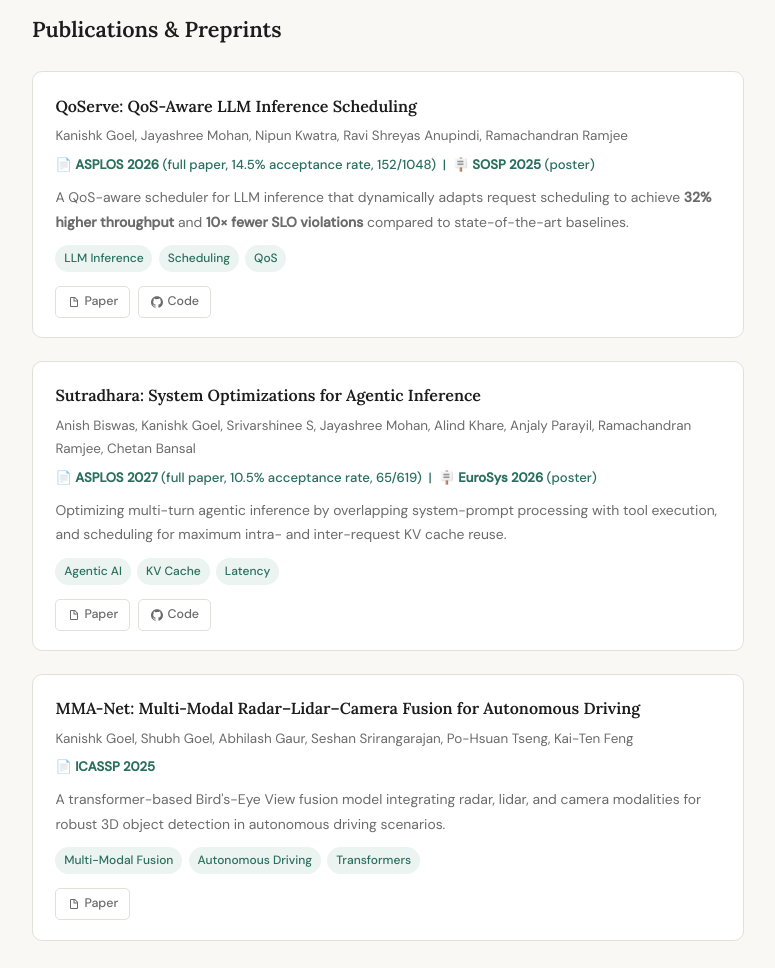
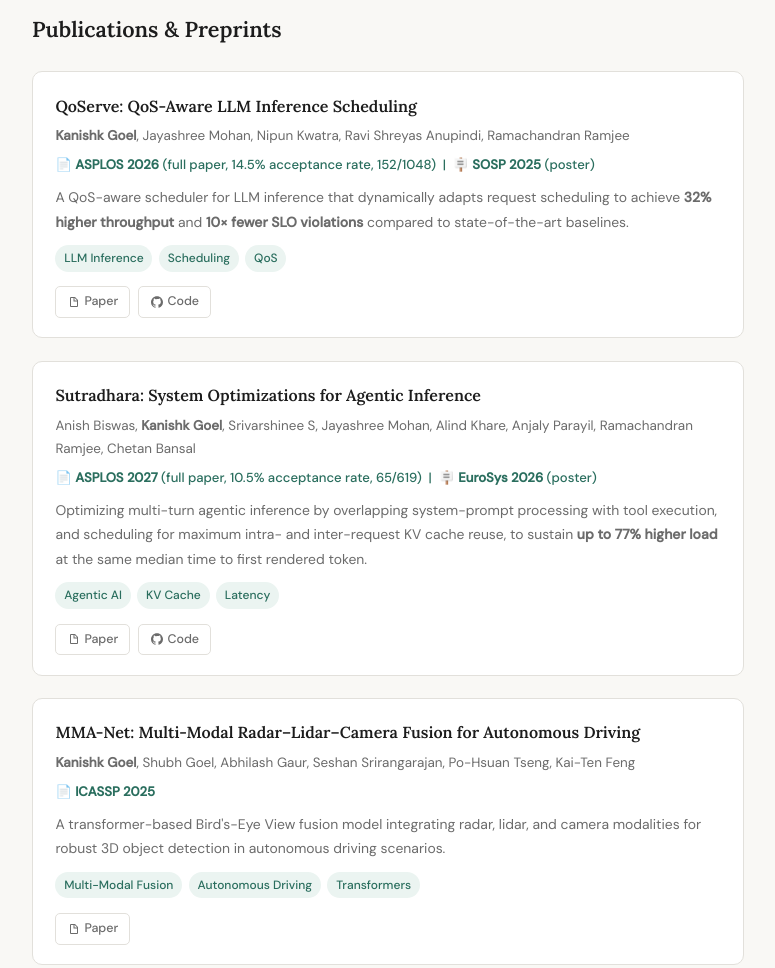
Before and after one commit to KanishkGoel00/kanishkgoel00.github.io, a plain HTML site: page index.html in a window 1280 px wide. Shown: the part 940-1908 px from the top of the page, without its empty margins (252-1027 px from the left). Drawn offline with Linux system fonts and the light colour scheme.

Commit message:
small upd

```diff
--- a/index.html
+++ b/index.html
@@ -410,7 +410,7 @@
 
         <div class="pub-card fade-in">
           <p class="pub-title">QoServe: QoS-Aware LLM Inference Scheduling</p>
-          <p class="pub-authors">Kanishk Goel, Jayashree Mohan, Nipun Kwatra, Ravi Shreyas Anupindi, Ramachandran Ramjee</p>
+          <p class="pub-authors"><strong>Kanishk Goel</strong>, Jayashree Mohan, Nipun Kwatra, Ravi Shreyas Anupindi, Ramachandran Ramjee</p>
           <p class="pub-venue">
             📄 <strong>ASPLOS 2026</strong> (full paper, 14.5% acceptance rate, 152/1048) &nbsp;|&nbsp;
             🪧 <strong>SOSP 2025</strong> (poster)
@@ -439,14 +439,15 @@
 
         <div class="pub-card fade-in">
           <p class="pub-title">Sutradhara: System Optimizations for Agentic Inference</p>
-          <p class="pub-authors">Anish Biswas, Kanishk Goel, Srivarshinee S, Jayashree Mohan, Alind Khare, Anjaly Parayil, Ramachandran Ramjee, Chetan Bansal</p>
+          <p class="pub-authors">Anish Biswas, <strong>Kanishk Goel</strong>, Srivarshinee S, Jayashree Mohan, Alind Khare, Anjaly Parayil, Ramachandran Ramjee, Chetan Bansal</p>
           <p class="pub-venue">
             📄 <strong>ASPLOS 2027</strong> (full paper, 10.5% acceptance rate, 65/619) &nbsp;|&nbsp;
             🪧 <strong>EuroSys 2026</strong> (poster)
           </p>
           <p class="pub-desc">
             Optimizing multi-turn agentic inference by overlapping system-prompt processing with tool
-            execution, and scheduling for maximum intra- and inter-request KV cache reuse.
+            execution, and scheduling for maximum intra- and inter-request KV cache reuse, to sustain
+            <strong>up to 77% higher load</strong> at the same median time to first rendered token.
           </p>
           <div class="pub-tags">
             <span class="tag">Agentic AI</span>
@@ -467,7 +468,7 @@
 
         <div class="pub-card fade-in">
           <p class="pub-title">MMA-Net: Multi-Modal Radar–Lidar–Camera Fusion for Autonomous Driving</p>
-          <p class="pub-authors">Kanishk Goel, Shubh Goel, Abhilash Gaur, Seshan Srirangarajan, Po-Hsuan Tseng, Kai-Ten Feng</p>
+          <p class="pub-authors"><strong>Kanishk Goel</strong>, Shubh Goel, Abhilash Gaur, Seshan Srirangarajan, Po-Hsuan Tseng, Kai-Ten Feng</p>
           <p class="pub-venue">📄 <strong>ICASSP 2025</strong></p>
           <p class="pub-desc">
             A transformer-based Bird's-Eye View fusion model integrating radar, lidar, and camera
```
